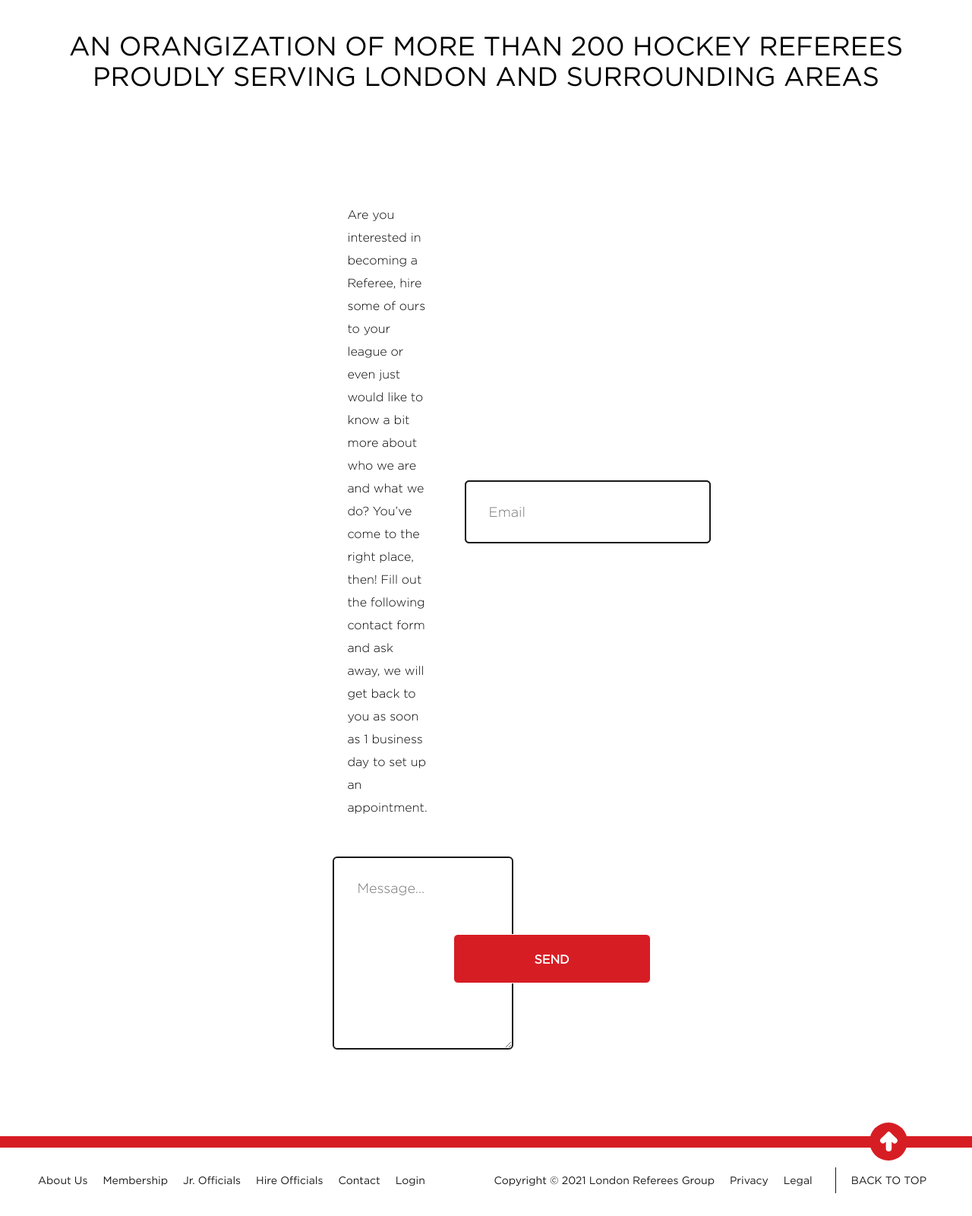
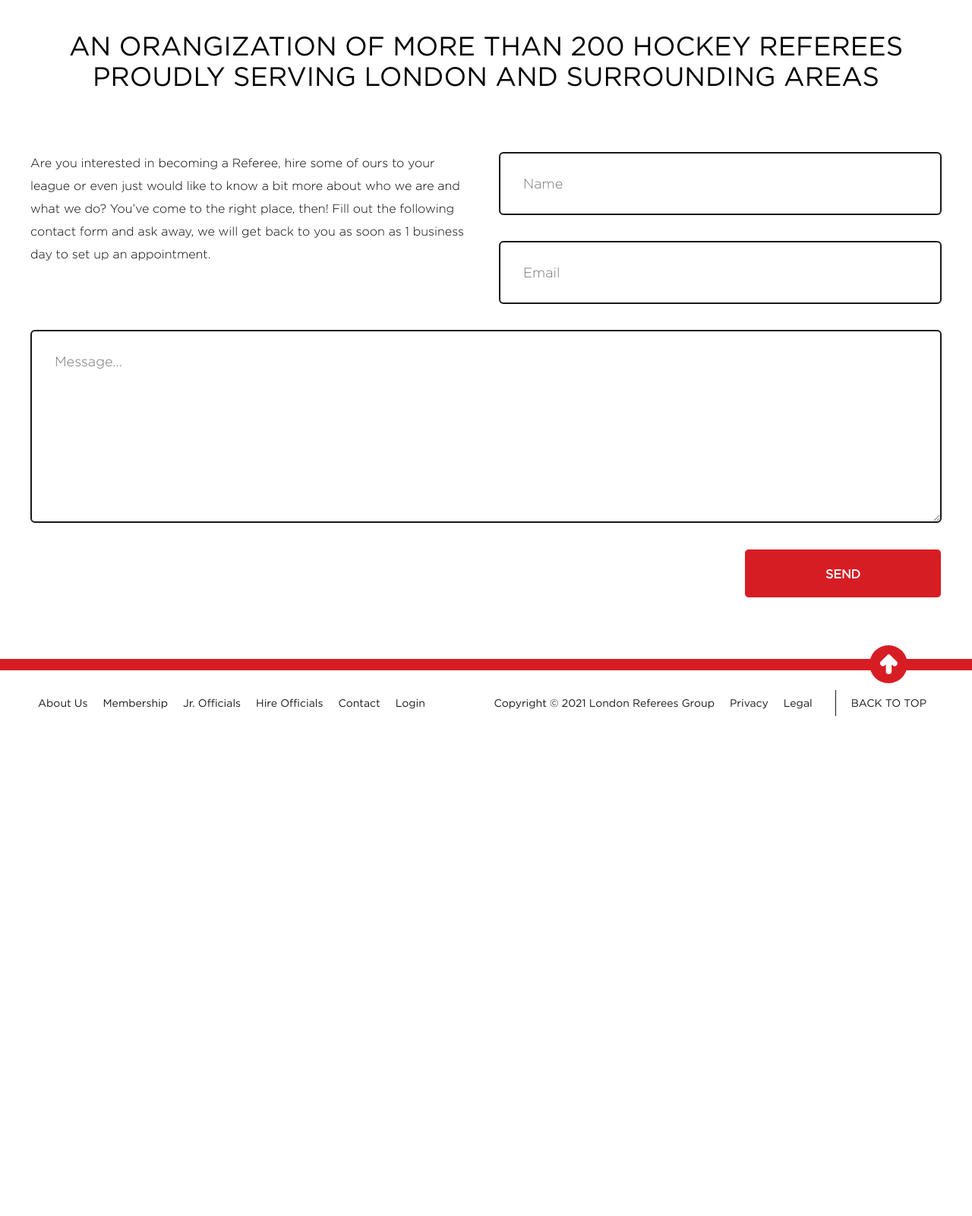
Before and after one commit to selenaelisewells/LRG_site_build, a PHP site: page /contact.php in a window 1280 px wide. Shown: the part 448-2048 px from the top of the page at 76% size. After the commit the page ends 1390 px from the top, so only its background shows below. Run offline with PHP 8.4, Linux system fonts and the light colour scheme; some libraries are stand-ins or nearby versions.

Commit message:
contact form created

```diff
--- a/contact.php
+++ b/contact.php
@@ -17,15 +17,17 @@ $title = "Contact";?>
 
 <section class="contactFormWrap">
 
-    <form class="contactFormWrap" action="./includes/mail/send.php" method="POST" id="mail-form">
+    <form  action="./includes/mail/send.php" method="POST" id="mail-form">
 
-         <p class="contactFormParagraph">Are you interested in becoming a Referee, hire some of ours to your league or even just would like to know a bit more about who we are and what we do? You’ve come to the right place, then! Fill out the following contact form and ask away, we will get back to you as soon as 1 business day to set up an appointment.</p>
+        <p class="contactFormParagraph">Are you interested in becoming a Referee, hire some of ours to your league or even just would like to know a bit more about who we are and what we do? You’ve come to the right place, then! Fill out the following contact form and ask away, we will get back to you as soon as 1 business day to set up an appointment.</p>
 
-        <label for="firstname" class="hidden">Full Name</label>
-        <input type="text" id="name" name="name" placeholder="Name" required>
+        <div class="textInputWrapper">
+            <label for="firstname" class="hidden">Full Name</label>
+            <input type="text" id="name" name="name" placeholder="Name" required>
 
-        <label for="email" class="hidden">Email</label>
-        <input type="email" id="email" name="email" placeholder="Email" required>
+            <label for="email" class="hidden">Email</label>
+            <input type="email" id="email" name="email" placeholder="Email" required>
+        </div>
 
         <label for="message" class="hidden">Your Message</label>
         <textarea name="message" id="message" cols="30" rows="10" placeholder="Message..."></textarea>
--- a/sass/modules/_contactform.scss
+++ b/sass/modules/_contactform.scss
@@ -1,26 +1,29 @@
 .contactFormWrap {
-    max-width: $max-page-width-lg;
+    // max-width: $max-page-width-lg;
+    // width: 100%;
     //background-color: $main-gray;
     margin: 0 auto;
     display: flex;
     flex-direction: column;
     justify-content: center;
     align-items: center;
-    padding-bottom: 50px;
+    padding-bottom: 80px;
     form {
-        max-width: 300px;
+        //max-width: 300px;
         display: flex;
         flex-direction: column;
         justify-content: center;
         align-items: center;
-        padding: 34px;
+        @include global-margin;
         input,
         textarea {
+            margin-bottom: 34px;
+            box-sizing: border-box;
             width: 100%;
             font-family: 'Gotham-Light', Arial, Helvetica, sans-serif;
             font-size: 18px;
             padding: 30px;
-            margin: 15px;
+            // margin: 15px;
             border-radius: 6px;
             outline: none;
             border: 2px solid $main-black;
@@ -31,8 +34,8 @@
                 transition: all .3s ease-in-out;
             }
         }
-        textarea {
-            margin-bottom: 30px;
+        .textInputWrapper {
+            width: 100%;
         }
     }
 }
@@ -45,22 +48,39 @@
     font-family: $p-font;
     font-size: $paragraphy-font-size;
     line-height: 30px;
-    margin: 34px;
+    margin-bottom: 34px;
 }
 
 @media (min-width: 900px) {
     #mail-form {
+        @include global-margin;
+        column-gap: 34px;
+        max-width: 1200px;
         display: grid;
-        grid-template-columns: repeat(2 1fr);
-        grid-template-rows: repeat(3 1fr);
+        grid-template-columns: repeat(2, 1fr);
+        grid-template-rows: repeat(2, auto);
         .contactFormParagraph {
             grid-column: 1/2;
             grid-row: 1/2;
+            margin-bottom: 0;
+            align-self: flex-start;
         }
-        input {
-            display: flex;
+        .textInputWrapper {
             grid-column: 2/3;
             grid-row: 1/2;
+            align-self: flex-end;
+            #name {
+                margin-bottom: 34px;
+            }
+        }
+        .submit-wrapper {
+            grid-column: 2/3;
+            grid-row: 3/4;
+            justify-self: end;
+        }
+        #message {
+            grid-column: 1/3;
+            grid-row: 2/3;
         }
     }
 }
```
Also changed, not shown: css/main.css, 1 other file.
